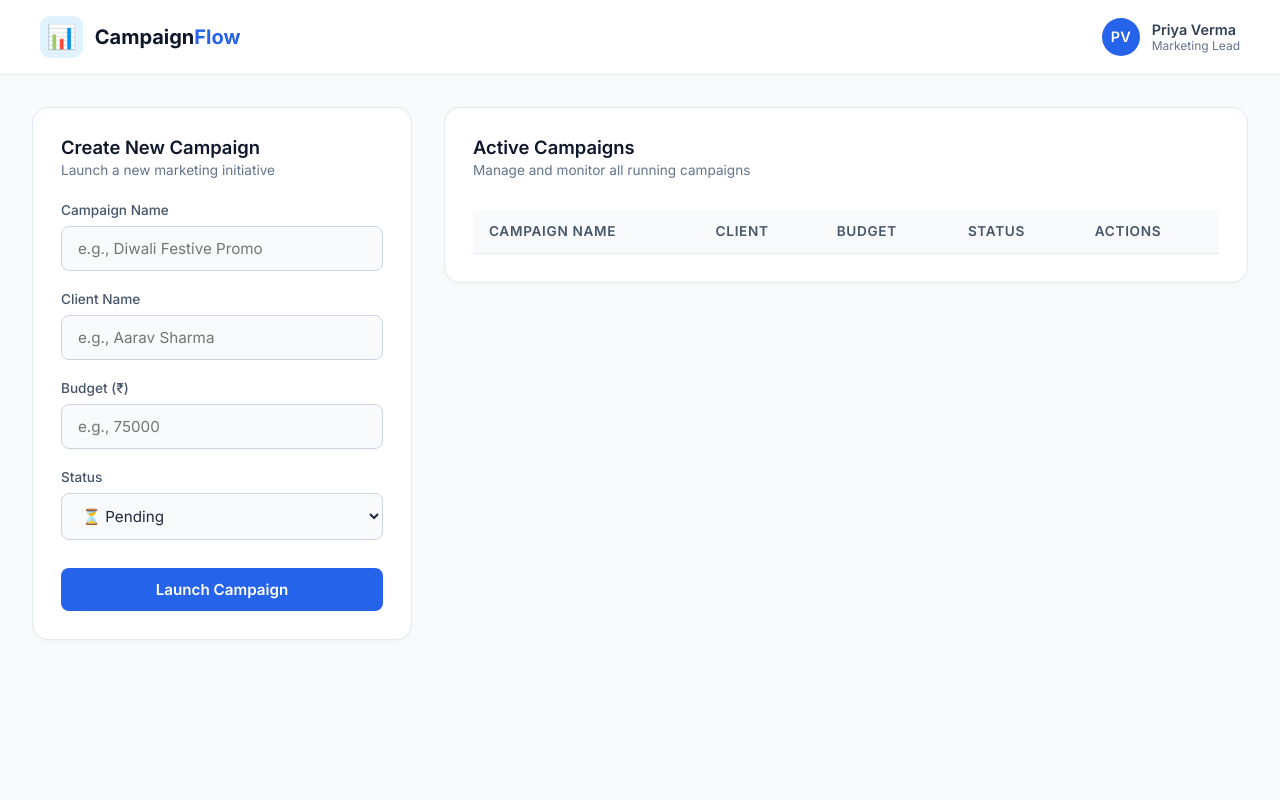
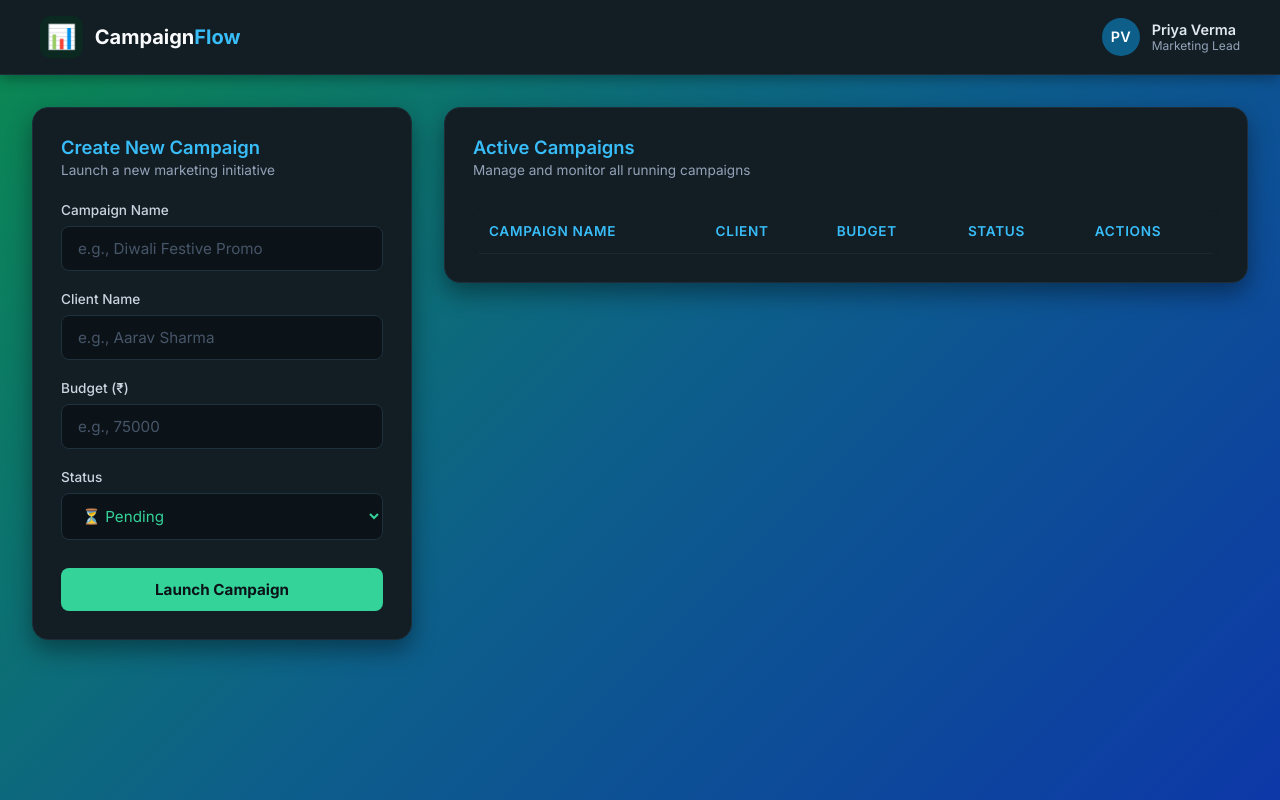
Before and after one commit to stack-Sushant/campaignflow, a plain HTML site: page frontend/index.html in a window 1280 px wide. Drawn offline with Linux system fonts and the light colour scheme; no server answers.

Commit message:
Update style with dark green-blue gradient theme

```diff
--- a/frontend/style.css
+++ b/frontend/style.css
@@ -6,15 +6,16 @@
 }
 
 body {
-  background-color: #f8fafc;
-  color: #1e293b;
+  background: linear-gradient(135deg, #0b8a4f 0%, #0d5f8a 50%, #0d38a8 100%);
+  background-attachment: fixed;
+  color: #e2e8f0;
   min-height: 100vh;
 }
 
 /* Navbar */
 .navbar {
-  background-color: #ffffff;
-  border-bottom: 1px solid #e2e8f0;
+  background-color: #121d24;
+  border-bottom: 1px solid #1e2d38;
   padding: 1rem 2.5rem;
   display: flex;
   justify-content: space-between;
@@ -22,6 +23,7 @@ body {
   position: sticky;
   top: 0;
   z-index: 100;
+  box-shadow: 0 4px 12px rgba(0, 0, 0, 0.3);
 }
 
 .nav-brand {
@@ -32,7 +34,7 @@ body {
 
 .logo-icon {
   font-size: 1.5rem;
-  background: #e0f2fe;
+  background: #0b2920;
   padding: 0.4rem;
   border-radius: 10px;
 }
@@ -40,11 +42,11 @@ body {
 .nav-brand h1 {
   font-size: 1.25rem;
   font-weight: 700;
-  color: #0f172a;
+  color: #f8fafc;
 }
 
 .nav-brand h1 span {
-  color: #2563eb;
+  color: #38bdf8;
 }
 
 .user-profile {
@@ -54,7 +56,7 @@ body {
 }
 
 .avatar {
-  background-color: #2563eb;
+  background-color: #0d5f8a;
   color: white;
   width: 38px;
   height: 38px;
@@ -74,12 +76,12 @@ body {
 .user-info .name {
   font-weight: 600;
   font-size: 0.9rem;
-  color: #334155;
+  color: #e2e8f0;
 }
 
 .user-info .role {
   font-size: 0.75rem;
-  color: #64748b;
+  color: #94a3b8;
 }
 
 /* Dashboard Layout (CSS Grid) */
@@ -100,25 +102,23 @@ body {
 
 /* Cards */
 .card {
-  background: #ffffff;
-  border: 1px solid #e2e8f0;
+  background: #121d24;
+  border: 1px solid #1e2d38;
   border-radius: 16px;
   padding: 1.75rem;
-  box-shadow:
-    0 4px 6px -1px rgba(0, 0, 0, 0.02),
-    0 2px 4px -2px rgba(0, 0, 0, 0.02);
+  box-shadow: 0 10px 25px rgba(0, 0, 0, 0.4);
 }
 
 .card h3 {
   font-size: 1.15rem;
   font-weight: 600;
-  color: #0f172a;
+  color: #38bdf8;
   margin-bottom: 0.25rem;
 }
 
 .card-desc {
   font-size: 0.85rem;
-  color: #64748b;
+  color: #94a3b8;
   margin-bottom: 1.5rem;
 }
 
@@ -131,7 +131,7 @@ body {
   display: block;
   font-size: 0.85rem;
   font-weight: 500;
-  color: #475569;
+  color: #cbd5e1;
   margin-bottom: 0.5rem;
 }
 
@@ -139,38 +139,42 @@ body {
 .form-group select {
   width: 100%;
   padding: 0.75rem 1rem;
-  border: 1px solid #cbd5e1;
+  border: 1px solid #1f313d;
   border-radius: 8px;
   font-size: 0.95rem;
-  color: #1e293b;
-  background-color: #f8fafc;
+  color: #34d399;
+  background-color: #0b1318;
   transition: all 0.2s ease;
+}
+
+.form-group input::placeholder {
+  color: #475569;
 }
 
 .form-group input:focus,
 .form-group select:focus {
   outline: none;
-  border-color: #2563eb;
-  background-color: #ffffff;
-  box-shadow: 0 0 0 3px rgba(37, 99, 235, 0.1);
+  border-color: #34d399;
+  background-color: #0b1318;
+  box-shadow: 0 0 0 3px rgba(52, 211, 153, 0.15);
 }
 
 .btn-primary {
   width: 100%;
-  background-color: #2563eb;
-  color: white;
+  background-color: #34d399;
+  color: #0b1318;
   padding: 0.75rem;
   border: none;
   border-radius: 8px;
   font-size: 0.95rem;
-  font-weight: 600;
+  font-weight: 700;
   cursor: pointer;
-  transition: background-color 0.2s ease;
+  transition: opacity 0.2s ease;
   margin-top: 0.5rem;
 }
 
 .btn-primary:hover {
-  background-color: #1d4ed8;
+  opacity: 0.9;
 }
 
 /* Data Table Styling */
@@ -183,15 +187,18 @@ table {
   border-collapse: collapse;
   text-align: left;
   margin-top: 0.5rem;
+  background-color: #0b1318;
+  border-radius: 8px;
+  overflow: hidden;
 }
 
 table th {
-  background-color: #f8fafc;
-  color: #475569;
+  background-color: #121d24;
+  color: #38bdf8;
   font-weight: 600;
   font-size: 0.85rem;
   padding: 0.85rem 1rem;
-  border-bottom: 1px solid #e2e8f0;
+  border-bottom: 1px solid #1a2832;
   text-transform: uppercase;
   letter-spacing: 0.05em;
 }
@@ -199,12 +206,12 @@ table th {
 table td {
   padding: 1rem;
   font-size: 0.9rem;
-  color: #334155;
-  border-bottom: 1px solid #f1f5f9;
+  color: #34d399;
+  border-bottom: 1px solid #1a2832;
 }
 
 table tr:hover {
-  background-color: #f8fafc;
+  background-color: #121d24;
 }
 
 /* Status Badges */
@@ -214,36 +221,37 @@ table tr:hover {
   font-size: 0.75rem;
   font-weight: 600;
   display: inline-block;
+  cursor: pointer;
 }
 
 .badge.Pending {
-  background-color: #fef3c7;
-  color: #b45309;
+  background-color: #451a03;
+  color: #fcd34d;
 }
 
 .badge.Active {
-  background-color: #dbeafe;
-  color: #1d4ed8;
+  background-color: #064e3b;
+  color: #34d399;
 }
 
 .badge.Completed {
-  background-color: #d1fae5;
-  color: #065f46;
+  background-color: #1e3a8a;
+  color: #60a5fa;
 }
 
 /* Delete Button */
 .delete-btn {
-  background-color: #fee2e2;
-  color: #dc2626;
+  background-color: #7f1d1d;
+  color: #fca5a5;
   border: none;
   padding: 0.4rem 0.8rem;
   border-radius: 6px;
   font-size: 0.8rem;
   font-weight: 600;
   cursor: pointer;
-  transition: background-color 0.2s ease;
+  transition: opacity 0.2s ease;
 }
 
 .delete-btn:hover {
-  background-color: #fecaca;
+  opacity: 0.85;
 }
```
